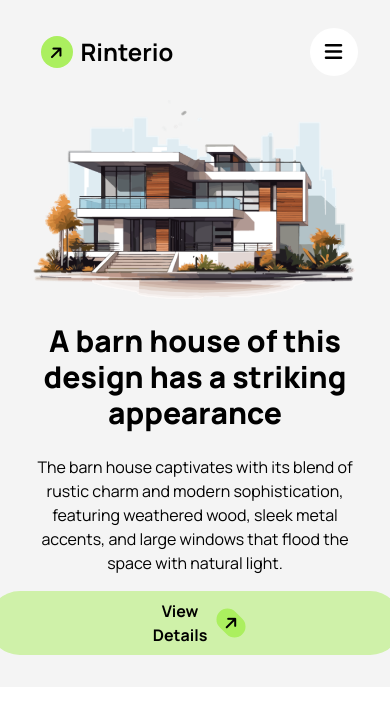
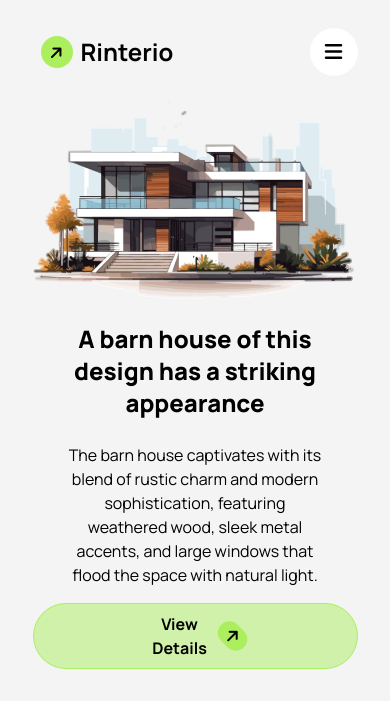
Before and after one commit to Code-With-Abir/Rinterio, a plain HTML site: page index.html in a window 390 px wide. Drawn offline with nearby package versions, Linux system fonts and the light colour scheme.

Commit message:
Header Modify

```diff
--- a/index.html
+++ b/index.html
@@ -65,9 +65,9 @@
         <section class="hero flex flex-col mt-4 w-10/12 mx-auto items-center ">
                 <img class="img md:w-[50vw] sm:w-[85vw]" src="./image/banner.png" alt="">
             <div class="text mt-6 items-center  ">
-                <h1 class="text-3xl md:text-5xl md:w-9/12 w-4/5  text-center font-black mx-auto">A barn house of this design has a striking appearance</h1>
+                <h1 class="text-2xl md:text-5xl md:w-9/12 w-4/5  text-center font-black mx-auto">A barn house of this design has a striking appearance</h1>
                 <p class="w-4/5 text-center mx-auto mt-6">The barn house captivates with its blend of rustic charm and modern sophistication, featuring weathered wood, sleek metal accents, and large windows that flood the space with natural light.</p>
-                <button class="bg-primaryOpa py-2 px-40 md:px-6 font-bold flex items-center rounded-full mx-auto mt-4">View Details
+                <button class="bg-primaryOpa py-2 px-28 border lg:border-none border-primary md:px-6 font-bold flex items-center rounded-full mx-auto mt-4">View Details
                     <i class="fa-solid fa-arrow-right -rotate-45 w-8 h-8 ml-2 rounded-full flex justify-center items-center bg-primary text-black"></i>
                 </button>
             </div>
```
